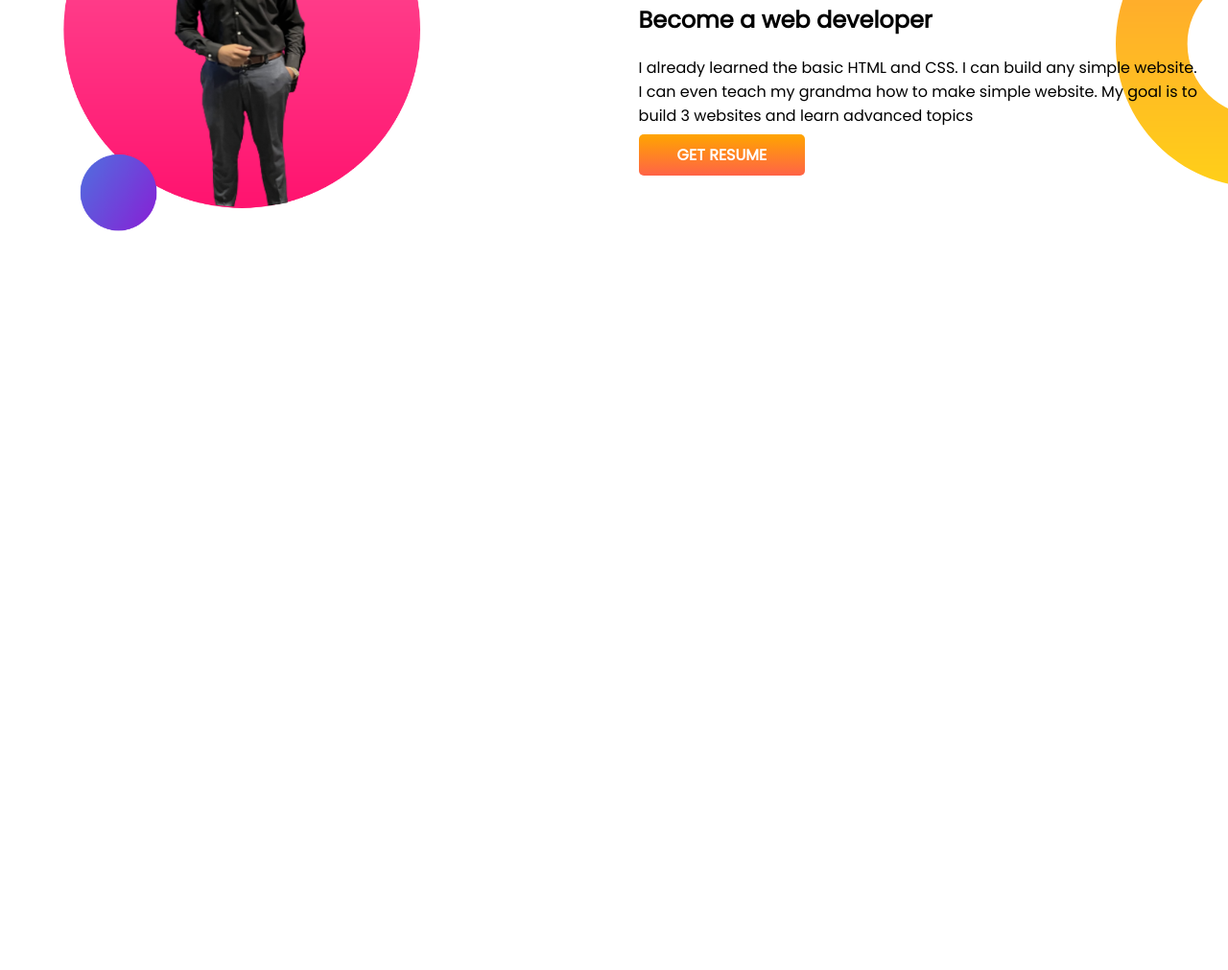
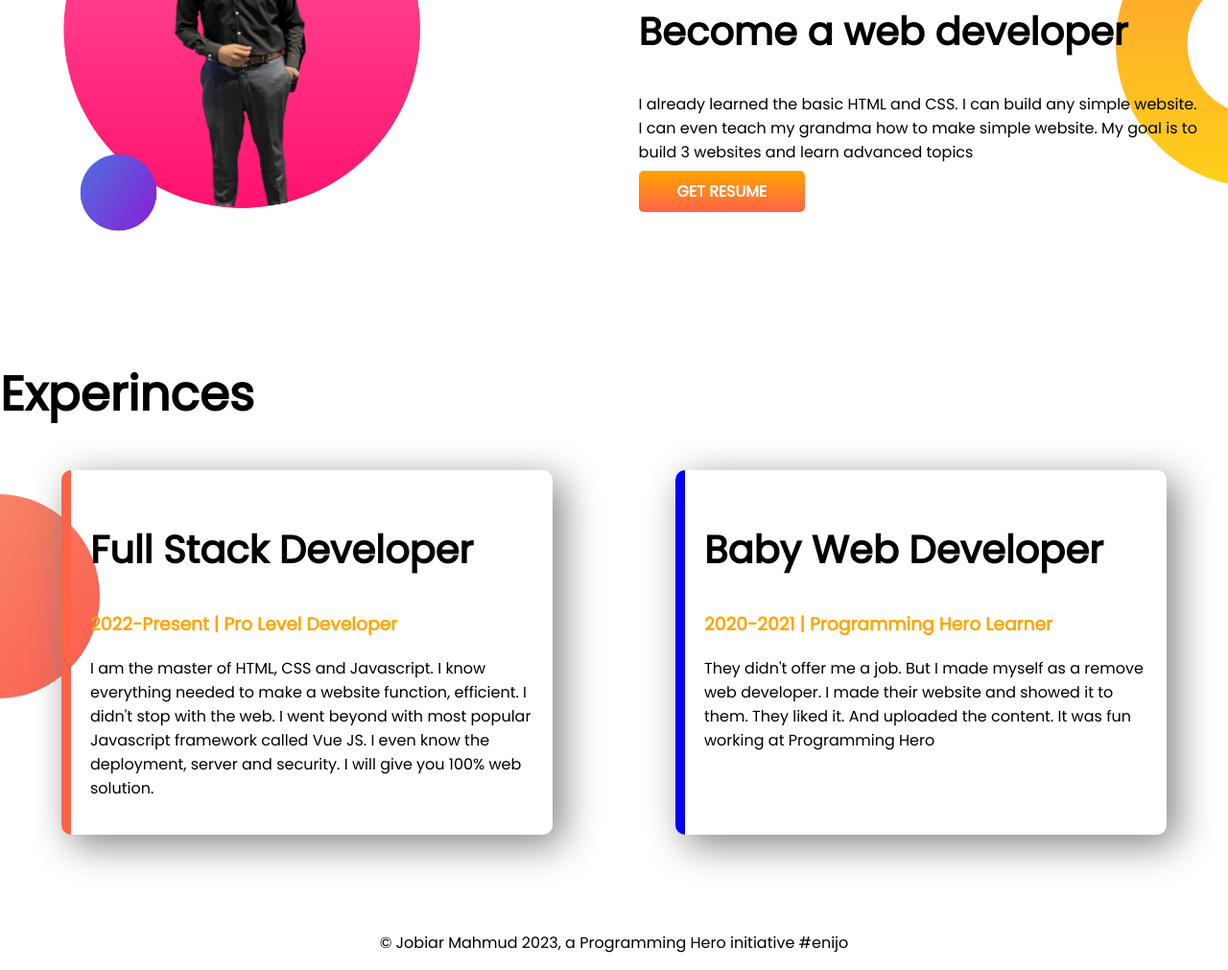
Before and after one commit to jobiar/developer-portfolio1, a plain HTML site: page index.html in a window 1280 px wide. Shown: the part 870-1881 px from the top of the page at 96% size. Before the commit the page ends 1244 px from the top, so only its background shows below. Drawn offline with Linux system fonts and the light colour scheme.

Commit message:
site done for now

```diff
--- a/index.html
+++ b/index.html
@@ -13,7 +13,7 @@
 </head>
 
 <body>
-    <section class="top-banner">
+    <section class="top-banner flexible-container">
         <div class="half-width">
             <h1>Welcome To</h1>
             <h1><span class="orange-color">JOBIAR MAHMUD'S</span> WORLD!!</h1>
@@ -31,7 +31,7 @@
         </div>
     </section>
 
-    <section class="dream-big">
+    <section class="dream-big flexible-container">
         <div class="half-width">
             <img src="images/jobiar2.png" alt="">
         </div>
@@ -43,6 +43,29 @@
             <a class="link-button" target="_blank" href="https://github.com/jobiar">GET RESUME</a>
         </div>
     </section>
+    <section class="experience-area">
+        <h1>Experinces</h1>
+        <div class="flexible-container">
+            <div id="full-stack-developer" class="experience-item">
+                <h2>Full Stack Developer</h2>
+                <h3 class="orange-color">2022-Present | Pro Level Developer</h3>
+                <p>I am the master of HTML, CSS and Javascript. I know everything needed to make a website function,
+                    efficient. I didn't stop with the web. I went beyond with most popular Javascript framework called
+                    Vue
+                    JS. I even know the deployment, server and security. I will give you 100% web solution.</p>
+            </div>
+            <div id="baby-web-developer" class="experience-item">
+                <h2>Baby Web Developer</h2>
+                <h3 class="orange-color">2020-2021 | Programming Hero Learner</h3>
+                <p>They didn't offer me a job. But I made myself as a remove web developer. I made their website and
+                    showed
+                    it to them. They liked it. And uploaded the content. It was fun working at Programming Hero</p>
+            </div>
+        </div>
+    </section>
 </body>
+<footer>
+    <p>© Jobiar Mahmud 2023, a Programming Hero initiative #enijo</p>
+</footer>
 
 </html>
--- a/style.css
+++ b/style.css
@@ -8,11 +8,15 @@ h1 {
 
 }
 
+h2 {
+    font-size: 40px;
+}
+
 .orange-color {
     color: orange;
 }
 
-section {
+.flexible-container {
     display: flex;
     margin-bottom: 100px;
 }
@@ -47,5 +51,34 @@ section {
     background-image: url(images/dream-bg.png);
     background-repeat: no-repeat;
     background-position: right;
+}
+
+.experience-item {
+    width: 40%;
+    margin-left: 5%;
+    margin-right: 5%;
+    padding: 20px;
+    border-radius: 10px;
+    box-shadow: 10px 10px 40px gray;
+    border-left: 10px solid salmon;
+}
+
+.experience-area {
+    background-image: url(images/exp-bg.png);
+    background-repeat: no-repeat;
+    background-position: left;
 
 }
+
+#full-stack-developer {
+    border-left-color: tomato;
+
+}
+
+#baby-web-developer {
+    border-left-color: blue;
+}
+
+footer {
+    text-align: center;
+}
```
